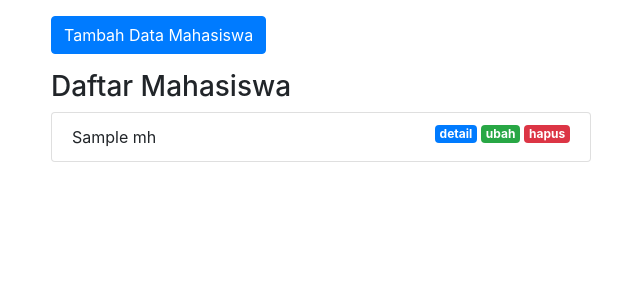
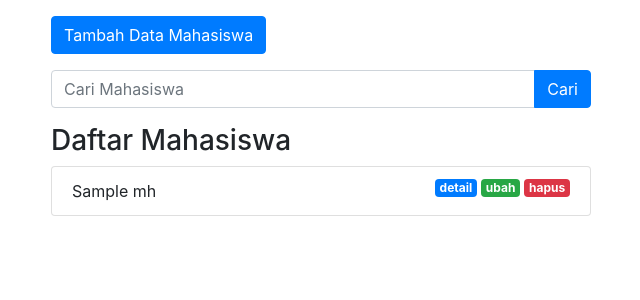
Before and after one commit to sahrilmahendra/phpmvc, a PHP site: the page made by app/views/mahasiswa/index.php in a window 1280 px wide. Shown: the part 56-356 px from the top of the page, without its empty margins (34-674 px from the left). Run offline with PHP 8.4, Linux system fonts and the light colour scheme; the template is opened without the code that fills it: most values are stand-ins (such as "Sample title", 1, 10 or a date in 2020); some libraries are stand-ins or nearby versions.

Commit message:
menambahkan searching

```diff
--- a/app/views/mahasiswa/index.php
+++ b/app/views/mahasiswa/index.php
@@ -6,13 +6,32 @@
         </div>
     </div>
 
+    <div class="row mb-3">
+        <div class="col-lg-6">
+            <button type="button" class="btn btn-primary tombolTambahData" data-toggle="modal" data-target="#formModal">
+                Tambah Data Mahasiswa
+            </button>
+        </div>
+    </div>
+
+    <div class="row mb-3">
+        <div class="col-lg-6">
+            <form action="<?= BASEURL; ?>/mahasiswa/cari" method="post">
+                <div class="input-group">
+                    <input type="text" class="form-control" placeholder="Cari Mahasiswa" aria-describedby="button-addon2" name="keyword" id="keyword" autocomplete="off">
+                    <div class="input-group-append">
+                        <button class="btn btn-primary" type="submit" id="tombolCari">Cari</button>
+                    </div>
+                </div>
+            </form>
+        </div>
+    </div>
+
+
     <div class="row">
         <div class="col-lg-6">
             <!-- Button trigger modal -->
-            <button type="button" class="btn btn-primary tombolTambahData" data-toggle="modal" data-target="#formModal">
-                Tambah Data Mahasiswa
-            </button>
-            <h3 class="mt-3">Daftar Mahasiswa</h3>
+            <h3>Daftar Mahasiswa</h3>
 
             <ul class="list-group">
                 <?php foreach ($data['mhs'] as $mhs) : ?>
```
Also changed, not shown: app/controllers/Mahasiswa.php (+9 -0 lines), app/models/mahasiswa_model.php (+9 -0 lines).
